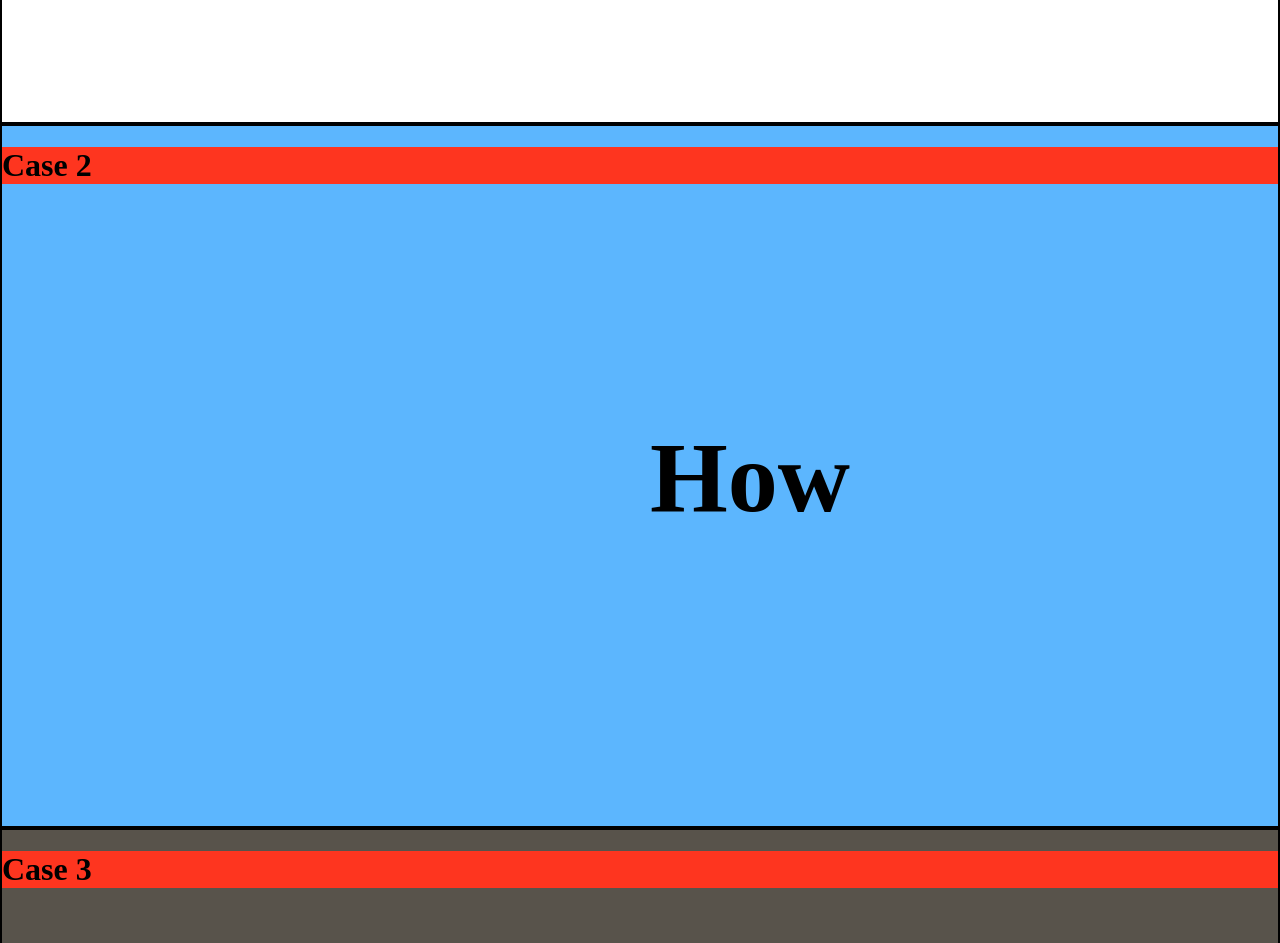
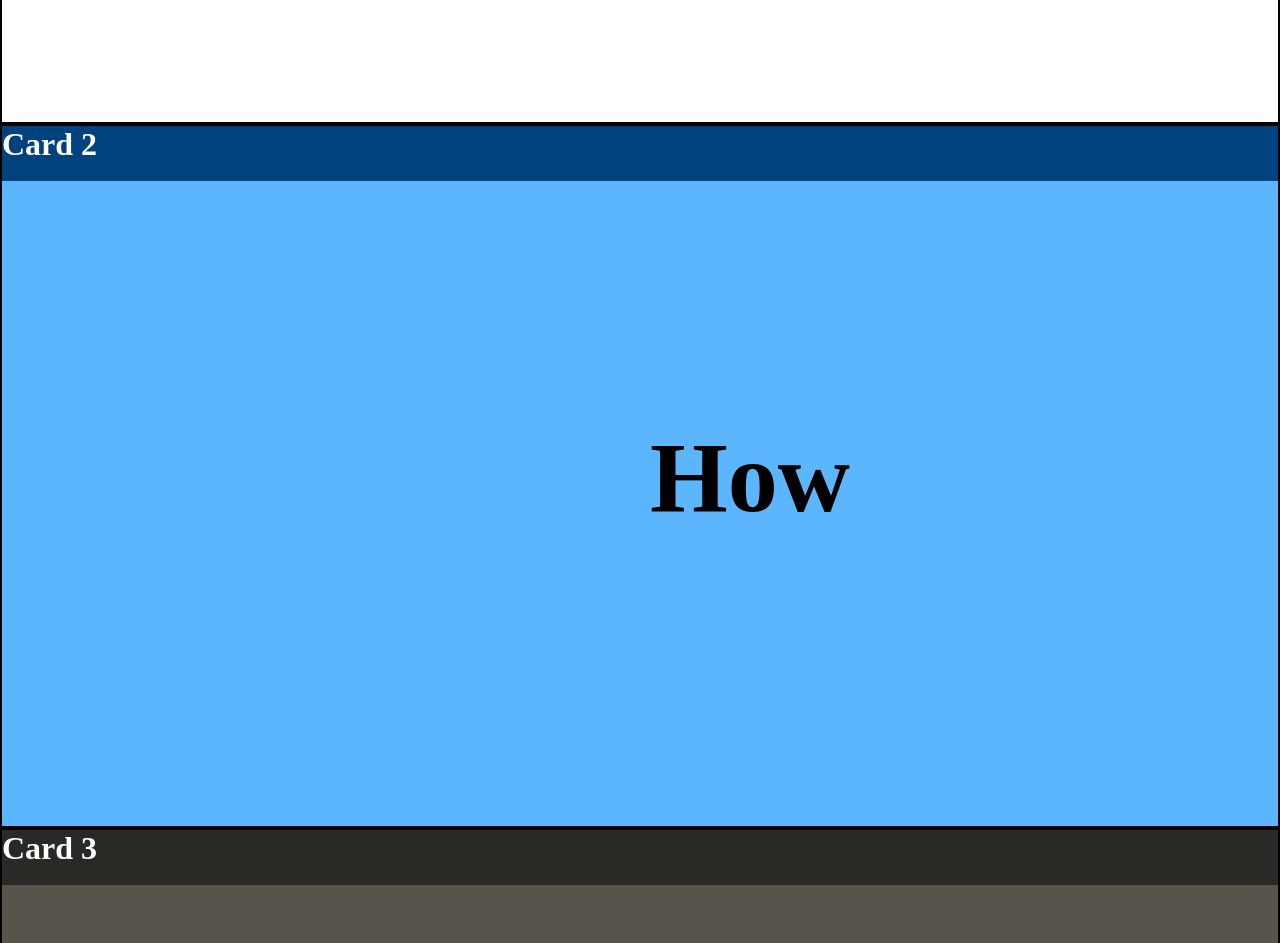
Before and after one commit to NirashaMadubhashini/Assignment-04, a plain HTML site: page index.html in a window 1280 px wide. Shown: the part 580-1523 px from the top of the page. Drawn offline with Linux system fonts and the light colour scheme.

Commit message:
background changes

```diff
--- a/index.html
+++ b/index.html
@@ -16,7 +16,11 @@
         }
 
         section > h1:nth-child(1) {
+           position: relative;
+            bottom: 21px;
+            height: 55px;
             background-color: #FE351F;
+            color: white;
         }
 
         section:nth-child(1) > p {
@@ -32,7 +36,13 @@
         section:nth-child(2) {
             background-color: #5CB6FE;
         }
-
+        section:nth-child(2) >h1 {
+            position: relative;
+            bottom: 21px;
+            height: 55px;
+            background-color: #00427D;
+            color: white;
+        }
         section:nth-child(2) > p {
             color: black;
             font-size: 100px;
@@ -44,6 +54,13 @@
 
         section:nth-child(3) {
             background-color: #58534B;
+        }
+        section:nth-child(3) >h1 {
+            position: relative;
+            bottom: 21px;
+            height: 55px;
+            color: white;
+            background-color: #292925;
         }
         section:nth-child(3) > p {
             color: black;
@@ -57,6 +74,13 @@
         section:nth-child(4) {
             background-color: #EB3C28;
         }
+        section:nth-child(4) >h1 {
+            position: relative;
+            bottom: 21px;
+            height: 55px;
+            color: white;
+            background-color: #7C322A;
+        }
         section:nth-child(4) > p {
             color: black;
             font-size: 100px;
@@ -69,21 +93,21 @@
 </head>
 <body>
 <section>
-    <h1>Case 1</h1>
+    <h1>Card 1</h1>
     <p>Hello</p>
 </section>
 
 <section>
-    <h1>Case 2</h1>
+    <h1>Card 2</h1>
     <p>How</p>
 </section>
 
 <section>
-    <h1>Case 3</h1>
+    <h1>Card 3</h1>
     <p>Are</p>
 </section>
 <section>
-    <h1>Case 4</h1>
+    <h1>Card 4</h1>
     <p>You..?</p>
 </section>
 
```
